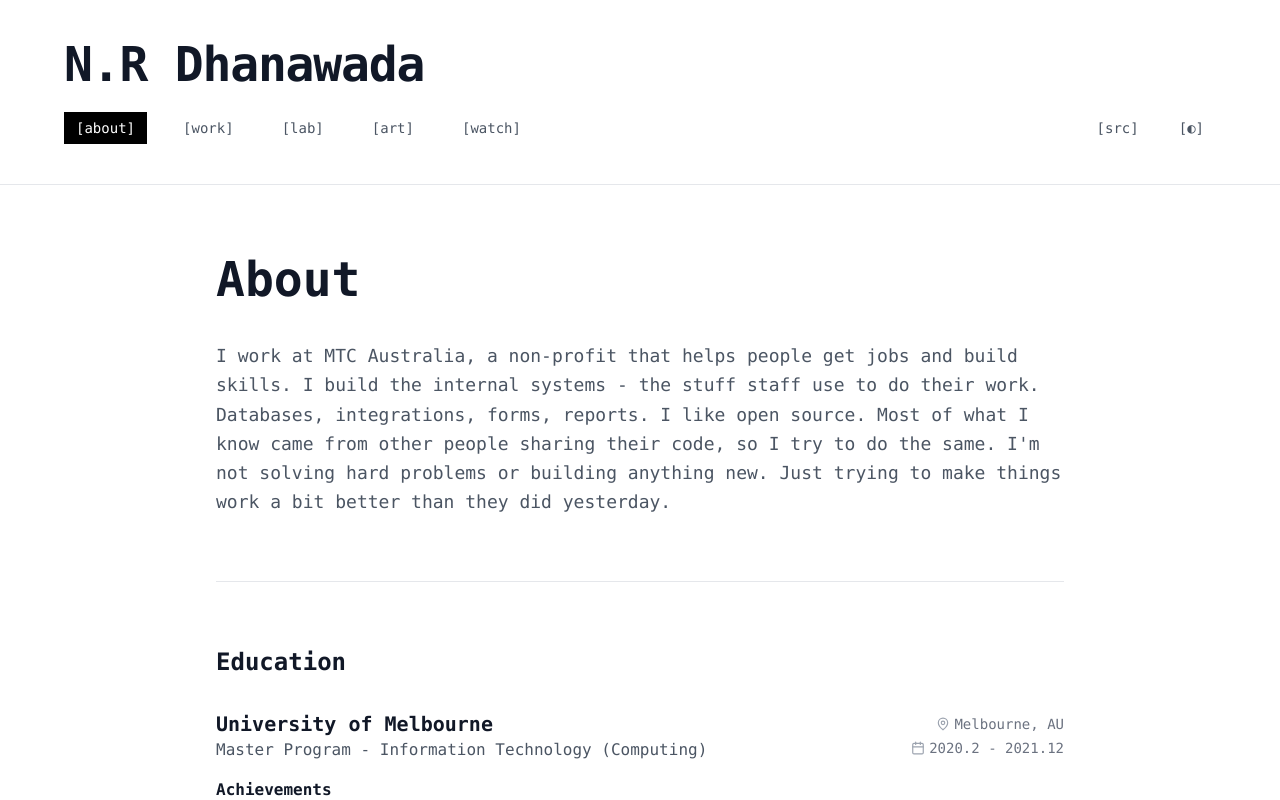
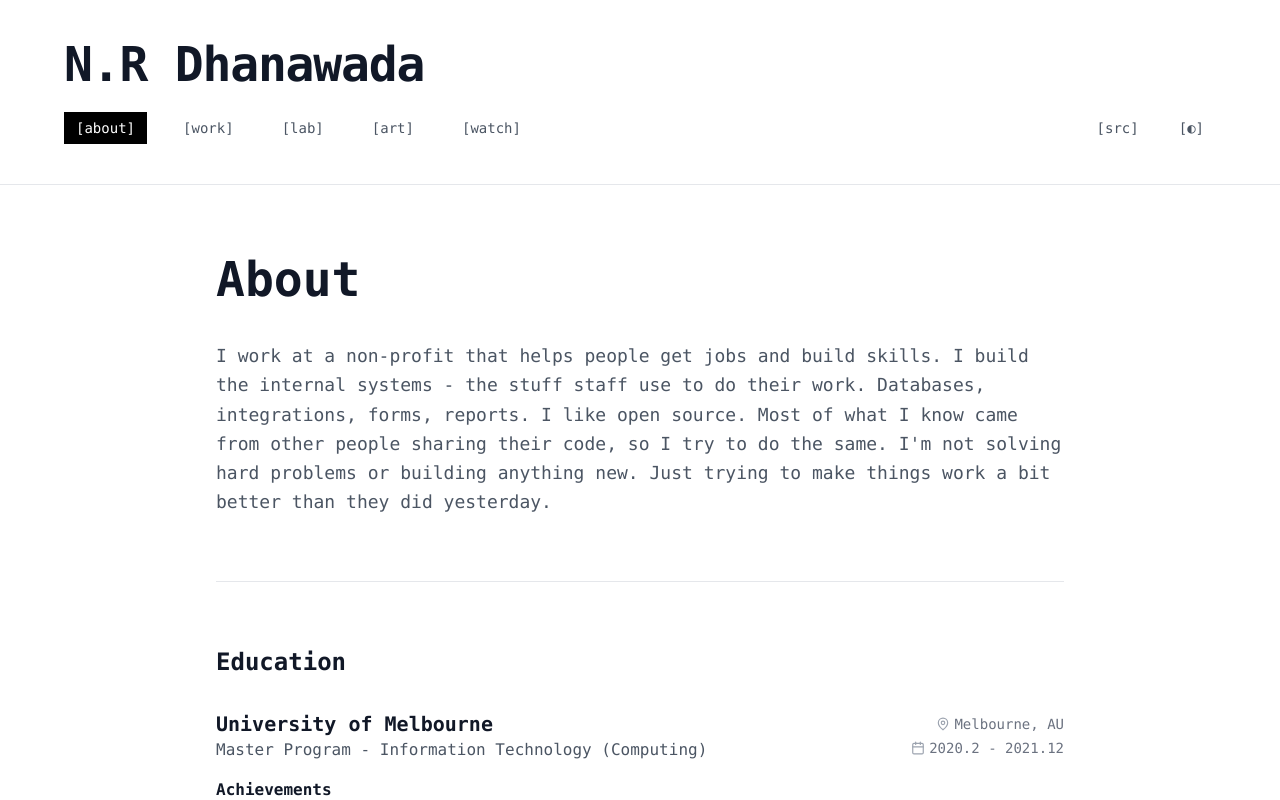
Before and after one commit to thedhanawada/me-plus, a React (Vite) app: page /about in a window 1280 px wide. Shown: the top 800 px of the page. Built offline with nearby package versions, Linux system fonts and the light colour scheme.

Commit message:
remove company name from about

```diff
--- a/src/pages/About.tsx
+++ b/src/pages/About.tsx
@@ -11,7 +11,7 @@ const About = () => {
             About
           </h1>
           <p className="text-lg text-text-secondary leading-relaxed">
-            I work at MTC Australia, a non-profit that helps people get jobs and build skills. I build the internal systems - the stuff staff use to do their work. Databases, integrations, forms, reports. I like open source. Most of what I know came from other people sharing their code, so I try to do the same. I'm not solving hard problems or building anything new. Just trying to make things work a bit better than they did yesterday.
+            I work at a non-profit that helps people get jobs and build skills. I build the internal systems - the stuff staff use to do their work. Databases, integrations, forms, reports. I like open source. Most of what I know came from other people sharing their code, so I try to do the same. I'm not solving hard problems or building anything new. Just trying to make things work a bit better than they did yesterday.
           </p>
         </section>
 
```
